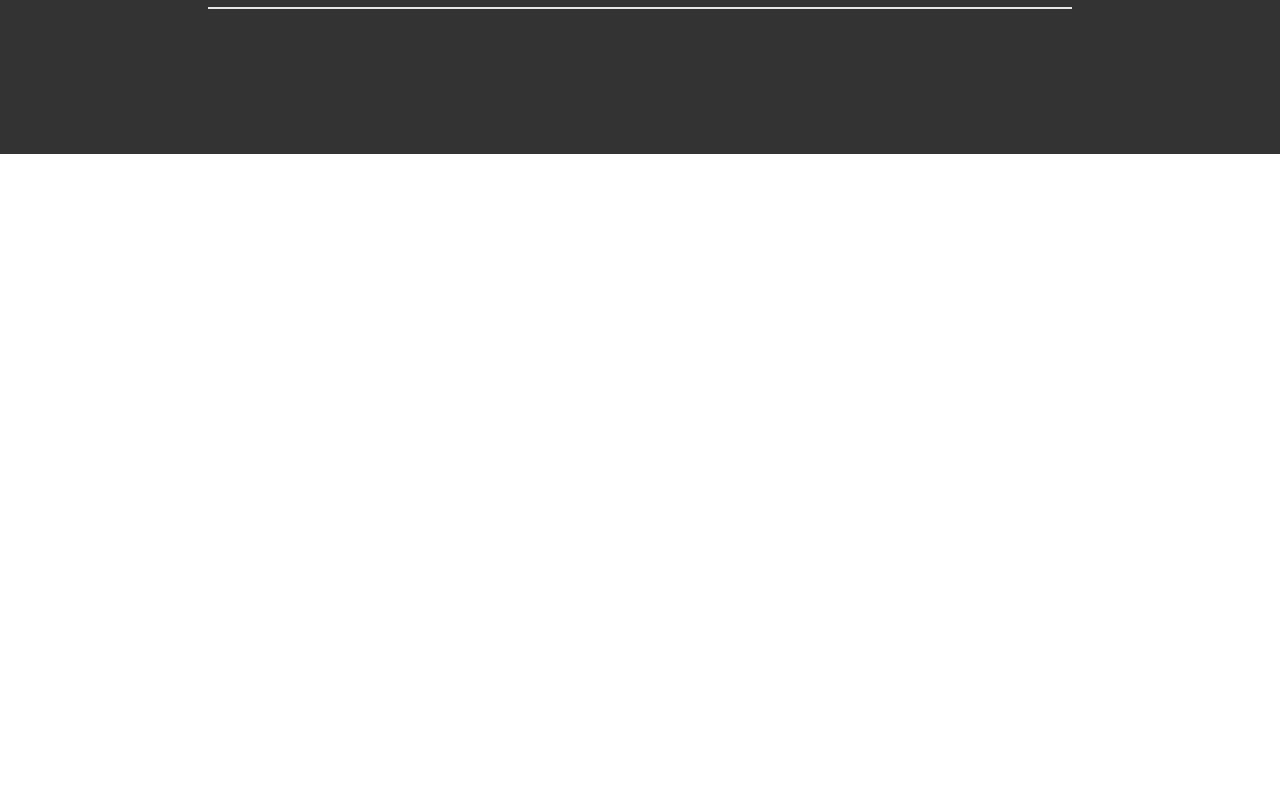
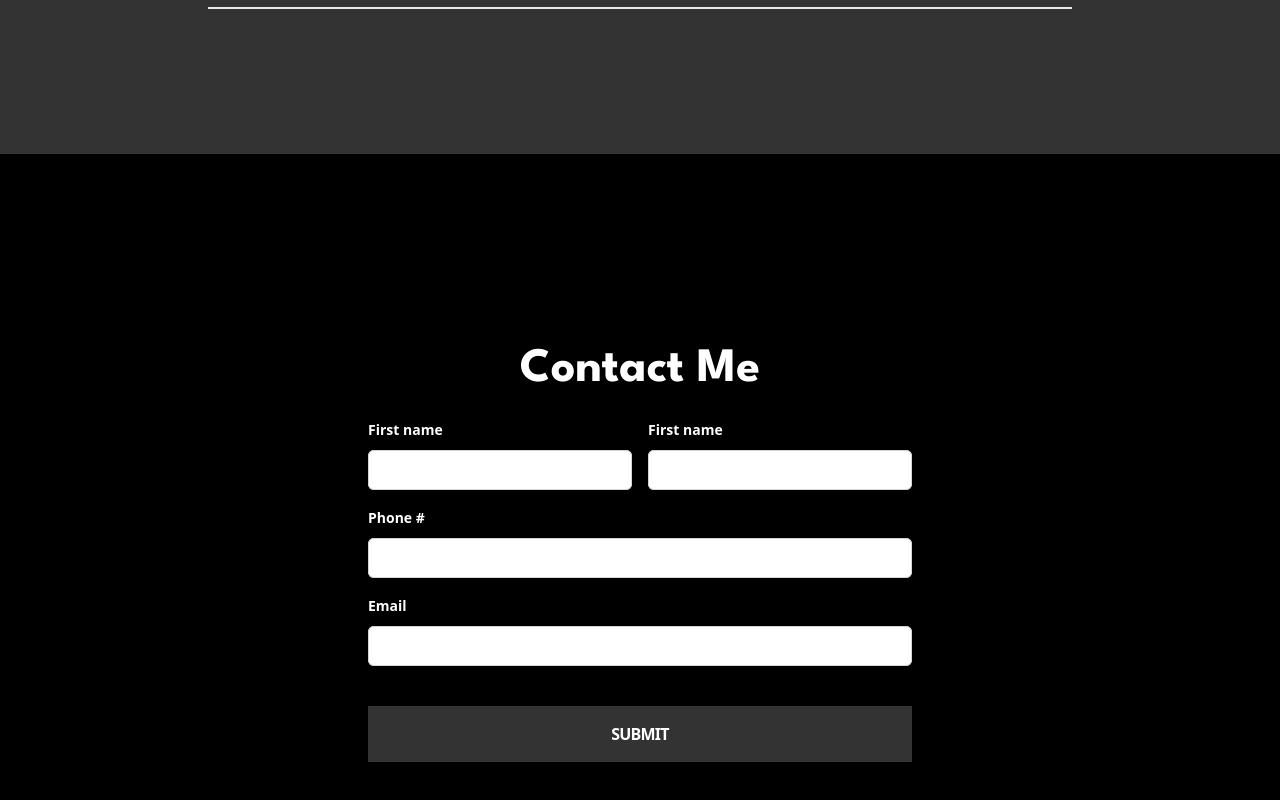
Before and after one commit to jablancTheDesigner/Jablanc-v3, a Next.js app: page / in a window 1280 px wide. Shown: the part 1615-2415 px from the top of the page. Before the commit the page ends 1769 px from the top, so only its background shows below. Built offline with nearby package versions, Linux system fonts and the light colour scheme.

Commit message:
Add contact form

```diff
--- /dev/null
+++ b/components/Contact.tsx
@@ -0,0 +1,47 @@
+import { ReactElement, useState } from "react";
+import Input from "./Input";
+import useContactForm from "../hooks/useContactForm";
+
+const Contact = (): ReactElement => {
+    const {formData, handleFormData} = useContactForm({});
+    const [submitClicked, setSubmitClicked] = useState(false)
+
+    const handleSubmit = (e) => {
+        e.preventDefault()
+        console.log(formData)
+    }
+
+    return (
+        <div className="bg-black flex flex-grow h-screen py-[var(--nav-height)]">
+            <div className="m-auto max-w-xl w-full px-4">
+                <h1 className="text-center text-5xl text-white font-bold mb-6">Contact Me</h1>
+                <form className="flex flex-col gap-4" data-netlify="true" name="contactMe">
+                    <div className="flex gap-4 w-full">
+                        <div className="w-1/2">
+                            <Input label="First name" type="text" name="firstName" value={formData.fname} onChangeHandler={handleFormData} />
+                        </div>
+
+                        <div className="w-1/2">
+                            <Input label="First name" type="text" name="lastName" value={formData.fname} onChangeHandler={handleFormData} />
+                        </div>
+                    </div>
+
+                    <div className="w-full">
+                        <Input label="Phone #" type="tel" name="phone" value={formData.fname} onChangeHandler={handleFormData} />
+                    </div>
+
+                    <div className="w-full">
+                        <Input label="Email" type="email" name="email" value={formData.fname} onChangeHandler={handleFormData} />
+                    </div>
+                    <button
+                        type="submit"
+                        className="app-button mt-6">
+                        Submit
+                    </button>
+                </form>
+            </div>
+        </div>
+    )
+}
+
+export default Contact;
--- /dev/null
+++ b/components/Input.tsx
@@ -0,0 +1,26 @@
+
+interface InputData {
+    label: string,
+    name: string,
+    value: string,
+    type: string,
+    onChangeHandler: (args: any) => void
+}
+
+const Input = (inputData: InputData) => {
+    return (
+        <>
+            <label htmlFor="first-name" className="block text-sm font-semibold leading-6 text-white mb-2">
+                {inputData.label}
+            </label>
+            <input
+                type={inputData.type}
+                name={inputData.name}
+                value={inputData.value}
+                onChange={inputData.onChangeHandler}
+                className="block w-full rounded-md border-0 px-3.5 py-2 text-gray-900 shadow-sm ring-1 ring-inset ring-gray-300 placeholder:text-gray-400 focus:ring-2 focus:ring-inset focus:ring-indigo-600 sm:text-sm sm:leading-6" />
+        </>
+    )
+}
+
+export default Input;
--- /dev/null
+++ b/hooks/useContactForm.ts
@@ -0,0 +1,28 @@
+import { useCallback, useState } from "react"
+
+interface FormData {
+    fname?: string;
+    lname?: string;
+    email?: string;
+    phone?: string;
+}
+
+const useContactForm = (initialState: FormData) => {
+    const [formData, setFormData] = useState<FormData>(initialState);
+
+    const handleFormData = useCallback((e)=>{
+        setFormData(
+            {
+                ...formData,
+                [e.target.name]: e.target.value
+            }
+        )
+    }, [setFormData, formData])
+
+    return {
+        formData,
+        handleFormData
+    }
+}
+
+export default useContactForm;
--- a/pages/index.tsx
+++ b/pages/index.tsx
@@ -4,6 +4,7 @@ import Head from "next/head";
 import PageWrapper from "../components/PageWrapper";
 import ProjectsList from "../components/ProjectsList";
 import SelectedProject from "../components/SelectedProject";
+import Contact from "../components/Contact";
 
 export default function Home() {
   const title: string = "Home";
@@ -27,6 +28,7 @@ export default function Home() {
         />
         <ProjectsList />
         <SelectedProject />
+        <Contact />
     </>
   );
 }
```
